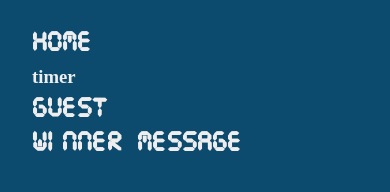
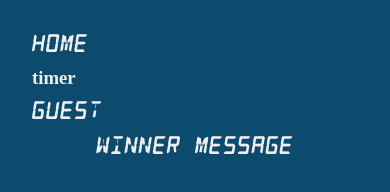
Before and after one commit to Hannah-Ogunyinka/basketball-scoreboard, a plain HTML site: page index.html in a window 390 px wide. Drawn offline with Linux system fonts and the light colour scheme.

Commit message:
update font

```diff
--- a/fonts/fonts.css
+++ b/fonts/fonts.css
@@ -4,6 +4,14 @@
   font-family: "cursed_timer_ulilregular";
   src: url("/fonts/cursedtimerulil-aznm-webfont.woff2") format("woff2"),
     url("/fonts/cursedtimerulil-aznm-webfont.woff") format("woff");
+  font-weight: normal;
+  font-style: normal;
+}
+
+@font-face {
+  font-family: "alarm_clockregular";
+  src: url("/fonts/alarm_clock-webfont.woff2") format("woff2"),
+    url("/fonts/alarm_clock-webfont.woff") format("woff");
   font-weight: normal;
   font-style: normal;
 }
--- a/index.css
+++ b/index.css
@@ -46,7 +46,7 @@ ul {
 
   /* font-families */
   --ff-inter: "Inter", sans-serif;
-  --ff-timer: "cursed_timer_ulilregular", Arial, sans-serif;
+  --ff-timer: "alarm_clockregular", Arial, sans-serif;
 }
 
 /*ultilities*/
@@ -66,6 +66,7 @@ body {
 
 h2 {
   font-family: var(--ff-timer);
+  text-transform: uppercase;
 }
 
 .container {
@@ -92,22 +93,31 @@ h2 {
   grid-column: 3/4;
 }
 
+.winner {
+  grid-column: 1/4;
+  text-align: center;
+}
+
 @media (max-width: 768px) {
   .scoreboard-container {
     padding: 2rem;
     grid-template-columns: 1fr;
-    grid-template-rows: auto;
+    grid-template-rows: auto auto;
   }
 
   .home {
-    grid-column: 1;
+    grid-column: 1/-1;
   }
 
   .timer {
-    grid-column: 1;
+    grid-column: 1/-1;
   }
 
   .guest {
-    grid-column: 1;
+    grid-column: 1/-1;
+  }
+  .winner {
+    grid-column: 1/4;
+    text-align: center;
   }
 }
```
Also changed, not shown: fonts/alarm_clock-webfont.woff (added), fonts/alarm_clock-webfont.woff2 (added).
